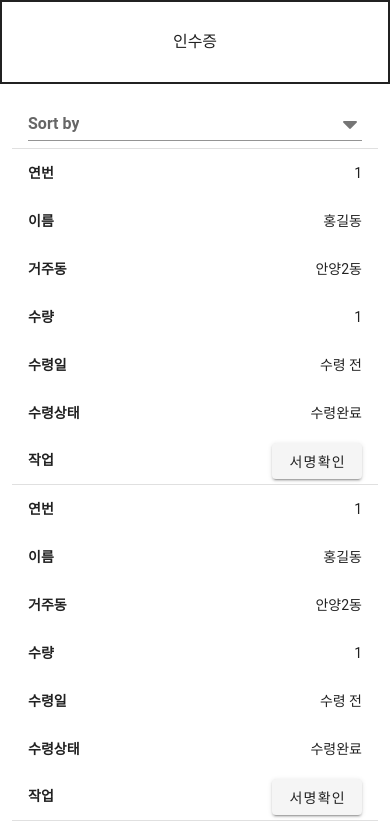
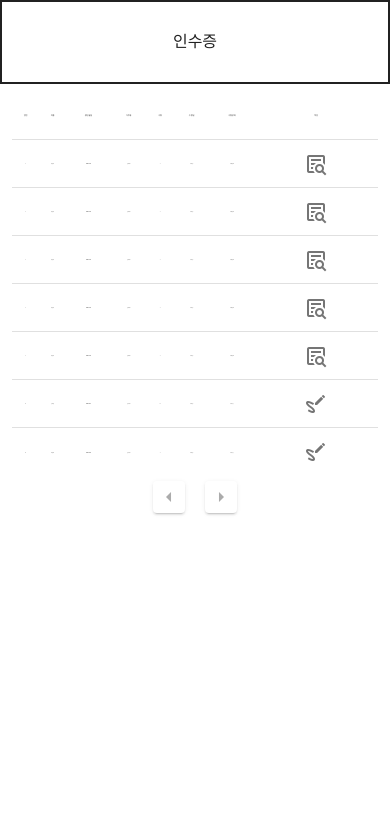
Before and after one commit to hahm0726/webSign, a Vue app in the folder frontEnd/: page / in a window 390 px wide. Shown: the top 835 px of the page. Built offline with nearby package versions, Linux system fonts and the light colour scheme; what vue-signature-pad would draw is missing.

Commit message:
아이콘 변경 및 테이블 모바일 사이즈 모양, 폰트사이즈 조정

```diff
--- a/frontEnd/package.json
+++ b/frontEnd/package.json
@@ -15,7 +15,7 @@
     "vuetify": "^2.4.0"
   },
   "devDependencies": {
-    "@fortawesome/fontawesome-free": "^5.15.3",
+    "@mdi/font": "^5.9.55",
     "@vue/cli-plugin-babel": "~4.5.0",
     "@vue/cli-plugin-eslint": "~4.5.0",
     "@vue/cli-service": "~4.5.0",
--- a/frontEnd/src/components/boards/Board.vue
+++ b/frontEnd/src/components/boards/Board.vue
@@ -1,5 +1,12 @@
 <template>
-  <v-data-table class="tables" :headers="thItems" :items="tdItems">
+  <v-data-table
+    mobile-breakpoint="0"
+    class="tables"
+    :headers="thItems"
+    :items="tdItems"
+    :items-per-page="itemsPerPage"
+    hide-default-footer
+  >
     <template v-slot:top>
       <v-dialog v-model="dialog" persistent max-width="500px">
         <v-card class="pa-2">
@@ -38,10 +45,21 @@
       {{ isReceived(item.state) }}
     </template>
     <template v-slot:[`item.action`]="{ item }">
-      <v-btn v-if="item.state" @click="openDialog(item)">서명확인</v-btn>
+      <v-icon v-if="item.state" @click="openDialog(item)">
+        mdi-text-box-search-outline
+      </v-icon>
       <v-icon v-else :disabled="item.state" @click="openDialog(item)">
-        fa-file-signature
+        mdi-draw
       </v-icon>
+    </template>
+    <template v-slot:footer>
+      <v-pagination
+        v-model="page"
+        :length="pageCount"
+        :total-visible="totalVisible"
+        next-icon="mdi-menu-right"
+        prev-icon="mdi-menu-left"
+      ></v-pagination>
     </template>
   </v-data-table>
 </template>
@@ -49,20 +67,33 @@
 <script>
 export default {
   data: () => ({
-    dialog: false,
+    dialog: false, //다이얼로그 상태값
+    itemsPerPage: 10, // 테이블 페이지당 보여지는 아이템 수
     thItems: [
-      { text: "연번", value: "idx", align: "center" },
-      { text: "이름", value: "name", align: "center" },
-      { text: "거주동", value: "location", align: "center" },
-      { text: "수량", value: "amount", align: "center" },
-      { text: "수령일", value: "receivedDate", align: "center" },
-      { text: "수령상태", value: "state", align: "center" },
-      { text: "작업", value: "action", align: "center" },
+      { text: "연번", value: "idx", sortable: false, align: "center" },
+      { text: "이름", value: "name", sortable: false, align: "center" },
+      {
+        text: "생년월일",
+        value: "birthDate",
+        sortable: false,
+        align: "center",
+      },
+      { text: "거주동", value: "location", sortable: false, align: "center" },
+      { text: "수량", value: "amount", sortable: false, align: "center" },
+      {
+        text: "수령일",
+        value: "receivedDate",
+        sortable: false,
+        align: "center",
+      },
+      { text: "수령상태", value: "state", sortable: false, align: "center" },
+      { text: "작업", value: "action", sortable: false, align: "center" },
     ],
     tdItems: [
       {
         idx: 1,
         name: "홍길동",
+        birthDate: "1999-07-26",
         location: "안양2동",
         amount: 1,
         receivedDate: null,
@@ -71,6 +102,7 @@ export default {
       {
         idx: 1,
         name: "홍길동",
+        birthDate: "1999-07-26",
         location: "안양2동",
         amount: 1,
         receivedDate: null,
@@ -79,6 +111,7 @@ export default {
       {
         idx: 1,
         name: "홍길동",
+        birthDate: "1999-07-26",
         location: "안양2동",
         amount: 1,
         receivedDate: null,
@@ -87,6 +120,7 @@ export default {
       {
         idx: 1,
         name: "홍길동",
+        birthDate: "1999-07-26",
         location: "안양2동",
         amount: 1,
         receivedDate: null,
@@ -95,6 +129,7 @@ export default {
       {
         idx: 1,
         name: "홍길동",
+        birthDate: "1999-07-26",
         location: "안양2동",
         amount: 1,
         receivedDate: null,
@@ -103,6 +138,7 @@ export default {
       {
         idx: 2,
         name: "김상만",
+        birthDate: "1993-08-21",
         location: "안양1동",
         amount: 2,
         receivedDate: null,
@@ -111,6 +147,7 @@ export default {
       {
         idx: 3,
         name: "최길자",
+        birthDate: "1923-03-26",
         location: "안양1동",
         amount: 1,
         receivedDate: null,
@@ -161,4 +198,29 @@ export default {
   background-color: lightgray;
   border: 1px solid black;
 }
+
+/*제일 작은 모바일 사이즈(세로) */
+@media screen and (max-width: 465px) {
+  .v-data-table::v-deep th {
+    font-size: 2px !important;
+    text-align: center;
+    padding: 1px !important;
+  }
+  .v-data-table::v-deep td {
+    font-size: 1px !important;
+    padding: 1px !important;
+  }
+}
+/*제일 작은 모바일 사이즈(가로) */
+@media screen and (min-width: 465px) and (max-width: 600px) {
+  .v-data-table::v-deep th {
+    font-size: 2px !important;
+    text-align: center;
+    padding: 1px !important;
+  }
+  .v-data-table::v-deep td {
+    font-size: 1px !important;
+    padding: 1px !important;
+  }
+}
 </style>
--- a/frontEnd/src/plugins/vuetify.js
+++ b/frontEnd/src/plugins/vuetify.js
@@ -1,11 +1,11 @@
 import Vue from 'vue';
-import '@fortawesome/fontawesome-free/css/all.css' // Ensure you are using css-loader
+import '@mdi/font/css/materialdesignicons.css';
 import Vuetify from 'vuetify/lib/framework';
 
 Vue.use(Vuetify);
 
 export default new Vuetify({
     icons: {
-        iconfont: 'fa',
+        iconfont: 'mdi',
     }
 });
```
Also changed, not shown: 1 other file (tests, documents, lock files or other folders).
